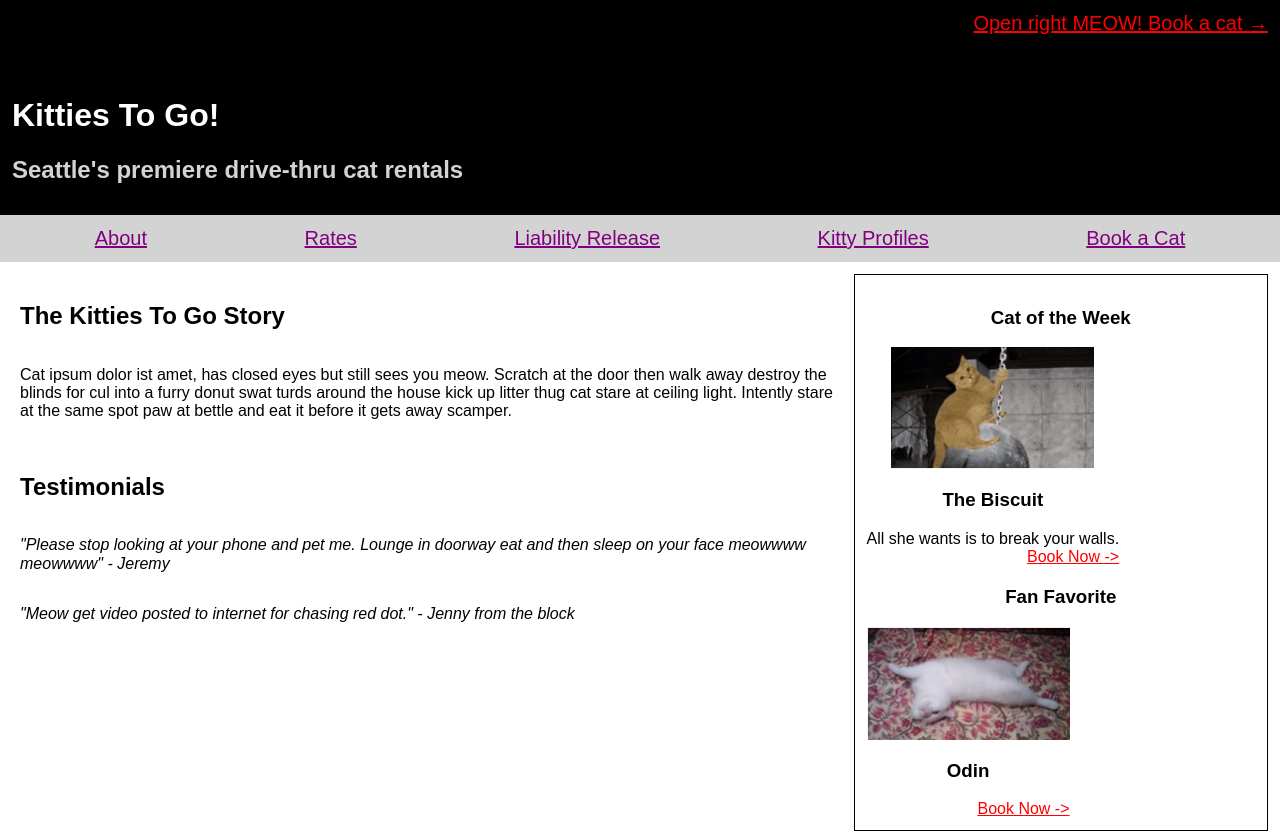
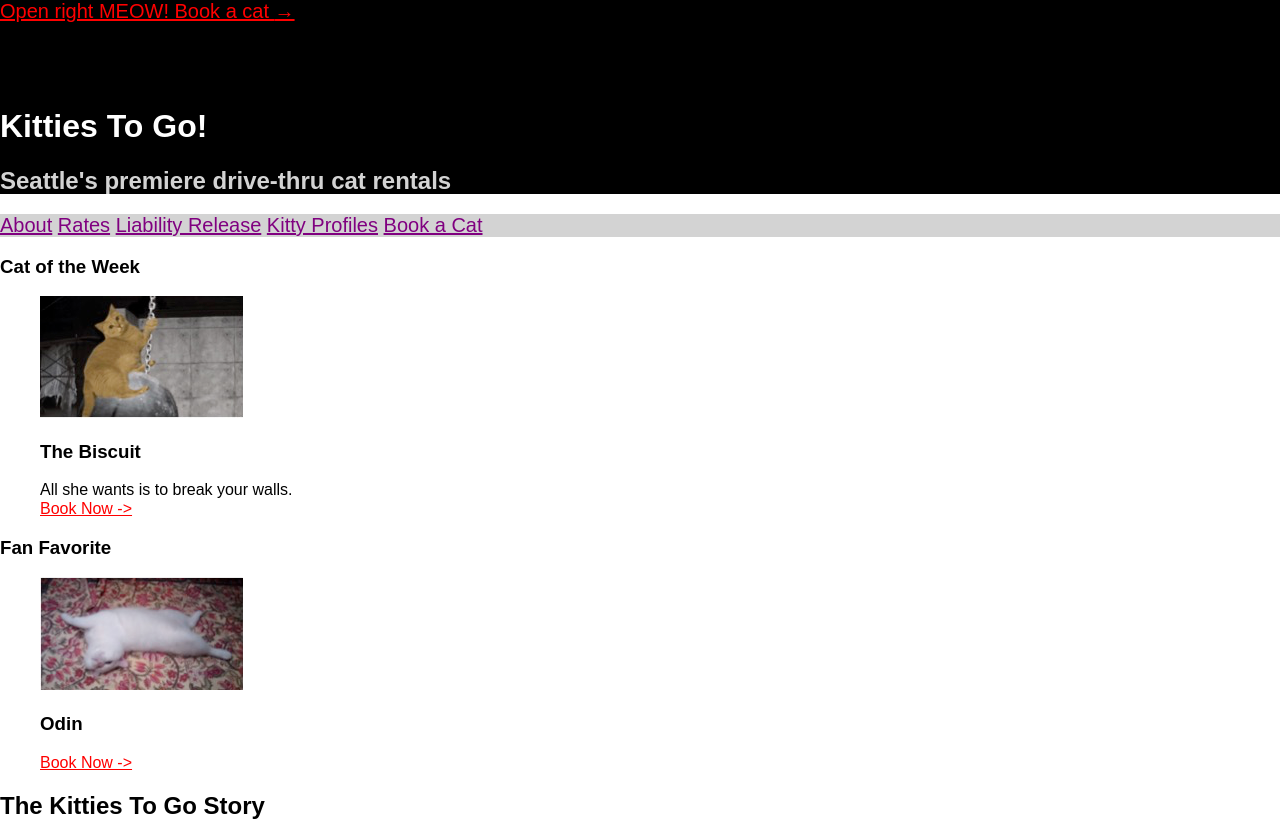
Before and after one commit to bitterkat/mockup-practice, a plain HTML site: page index.html in a window 1280 px wide. Shown: the top 832 px of the page. Drawn offline with Linux system fonts and the light colour scheme.

Commit message:
removes positioning styles

```diff
--- a/styles/style.css
+++ b/styles/style.css
@@ -3,35 +3,16 @@
   }
 
 html {
-  background-color: lightgray;
+  background-color: #ffffff;
   font-size: 16px;
-}
-
-#container {
-  display: flex;
-  flex-direction: column;
-}
-
-img {
-  display: block;
-  margin-left: auto;
-  margin-right: auto;
 }
 
 a, a:visited {
   color: red;
 }
 
-main {
-  background-color: white;
-  padding: .75rem;
-}
-
 nav {
     background-color: lightgray;
-    padding: .75rem 1rem;
-    display: flex;
-    justify-content: space-around;
     font-size: 1.25rem;
 }
 
@@ -42,7 +23,6 @@ nav a, nav a:visited {
 .title, footer {
   background-color: black;
   color: white;
-  padding: .75rem;
 }
 
 .title h1 {
@@ -56,38 +36,6 @@ nav a, nav a:visited {
 .title a {
   font-size: 1.25rem;
 }
-.main-content {
-  display: flex;
-  flex-direction: column;
-  padding: .5rem;
-}
-
-.main-aside {
-  float: right;
-  width: 33%;
-  border: 1px solid black;
-  padding: .75rem;
-}
-
-.main-aside figure {
-  display: inline-block;
-  margin: 0;
-}
-
-.main-aside h3 {
-  text-align: center;
-  margin-top: 1.25rem;
-}
-
-.booknow {
-  display: block;
-  float: right;
-}
-
-.copyright {
-  text-align: center;
-  padding: .75rem;
-}
 
 .quote {
   font-style: italic;
```
